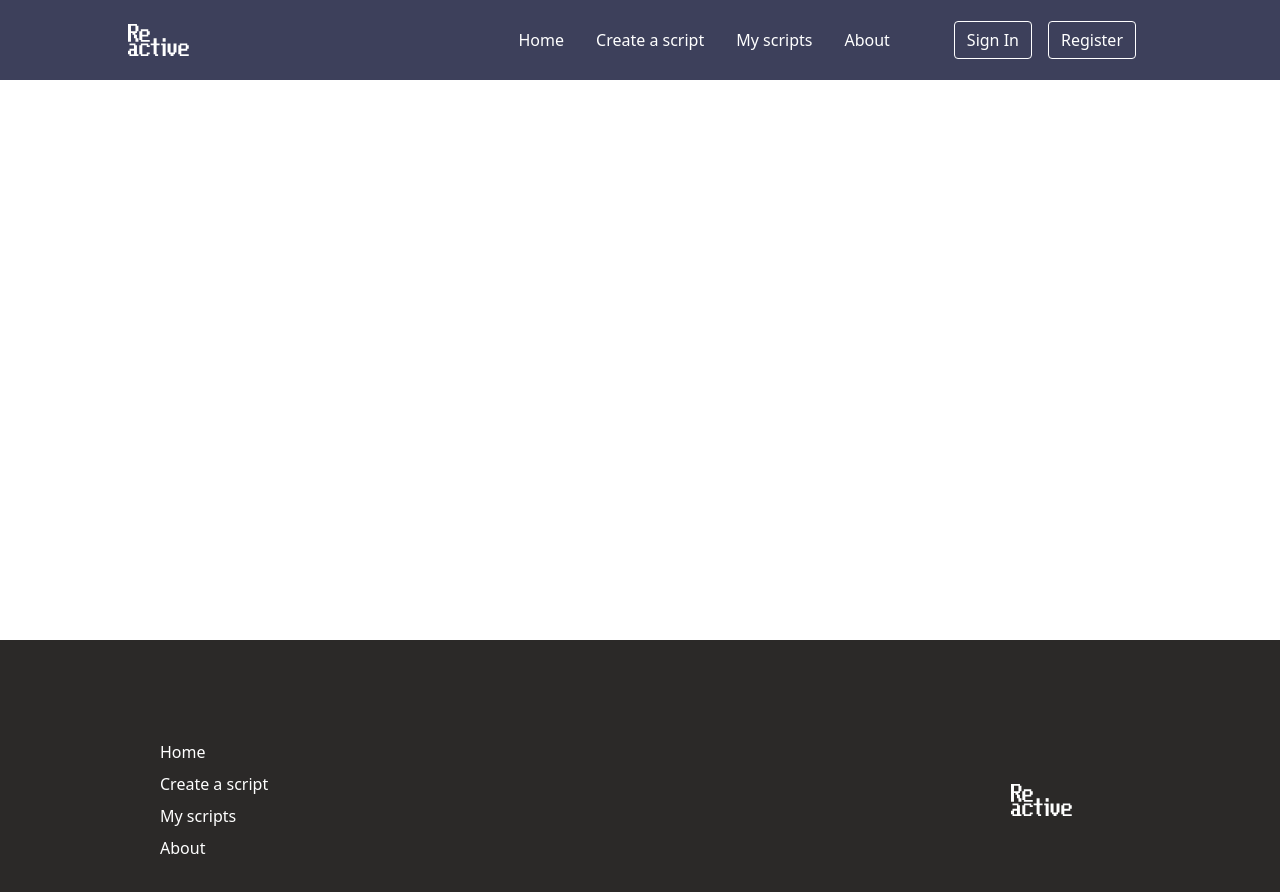
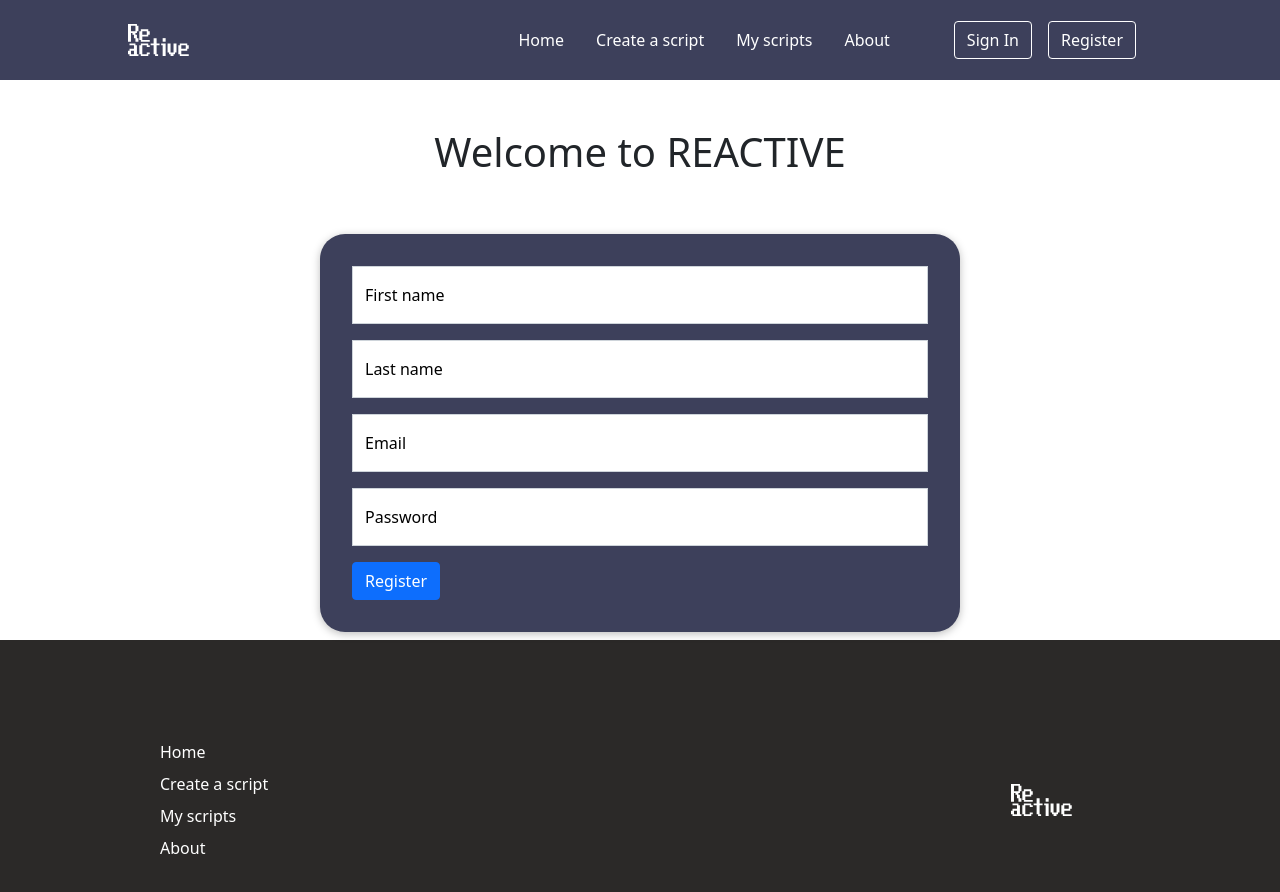
Before and after one commit to emkah4/reactive-web-app, a React (Create React App) app in the folder src/app/: page /register in a window 1280 px wide. Shown: the top 892 px of the page. Built offline with nearby package versions, Linux system fonts and the light colour scheme; no server answers.

Commit message:
fixes-before-deploy

```diff
--- a/src/app/src/App.js
+++ b/src/app/src/App.js
@@ -45,11 +45,9 @@ function App() {
 
   const logoutHandler = async () => {
     try {
-      console.log("at least trying");
       const response = await axiosPrivate.delete(`/users/logout_user`, {
         signal: controller.signal,
       });
-      console.log(response);
       setIsLoggedIn(false);
       setAuth(null);
       localStorage.clear();
@@ -63,7 +61,6 @@ function App() {
     if (!isLoggedIn) {
       try {
         const response = await refresh();
-        console.log(`response ==== ${response}`);
         if (response) {
           const accessToken = response;
           setAuth(accessToken);
@@ -82,13 +79,16 @@ function App() {
         <ProjectProvider>
           <EventIDProvider>
             <Routes>
-              <Route path="/create_a_script" element={<BuildScreen />} />
+              <Route
+                path="/create_a_script"
+                element={<BuildScreen isLoggedIn={isLoggedIn} />}
+              />
               <Route path="/my_scripts" element={<MyScripts />} />
 
               <Route path="/about" element={<About />} />
               <Route path="/login" element={<Login onLoggingIn={loggedIn} />} />
               <Route path="/home" element={<Home />} />
-              {/* <Route path="/register" element={<Register />} /> */}
+              <Route path="/register" element={<Register />} />
               <Route path="/profile" element={<Profile />} />
             </Routes>
           </EventIDProvider>
--- a/src/app/src/api/axios.js
+++ b/src/app/src/api/axios.js
@@ -1,5 +1,5 @@
 import axios from "axios";
-const BASE_URL = "http://localhost:3500/api";
+const BASE_URL = "http://193.219.91.103:15411/api";
 
 export default axios.create({
   baseURL: BASE_URL,
--- a/src/app/src/components/Auth/Register.js
+++ b/src/app/src/components/Auth/Register.js
@@ -1,155 +1,157 @@
-// import React, { useState, useContext } from "react";
-// import { useNavigate } from "react-router-dom";
-// import { useForm } from "react-hook-form";
+import React, { useState, useContext } from "react";
+import { useNavigate } from "react-router-dom";
+import { useForm } from "react-hook-form";
 
-// // Bootstrap
-// import Form from "react-bootstrap/Form";
-// import FloatingLabel from "react-bootstrap/FloatingLabel";
-// import { Alert, Button } from "react-bootstrap";
+// Bootstrap
+import Form from "react-bootstrap/Form";
+import FloatingLabel from "react-bootstrap/FloatingLabel";
+import { Alert, Button } from "react-bootstrap";
 
-// // Axios
-// import axios from "../../api/axios";
+// Axios
+import axios from "../../api/axios";
 
-// // UI
-// import Card from "../UI/Card";
+// UI
+import Card from "../UI/Card";
 
-// // Styles
-// import styles from "./Register.module.css";
+// Styles
+import styles from "./Register.module.css";
 
-// // Constants
-// const regexEmail =
-//   "/^[a-z0-9][-_.+!#$%&'*/=?^`{|]{0,1}([a-z0-9][-_.+!#$%&'*/=?^`{|]{0,1})*[a-z0-9]@[a-z0-9][-.]{0,1}([a-z][-.]{0,1})*[a-z0-9].[a-z0-9]{1,}([.-]{0,1}[a-z]){0,}[a-z0-9]{0,}$/";
+// Constants
+const regexEmail =
+  "/^[a-z0-9][-_.+!#$%&'*/=?^`{|]{0,1}([a-z0-9][-_.+!#$%&'*/=?^`{|]{0,1})*[a-z0-9]@[a-z0-9][-.]{0,1}([a-z][-.]{0,1})*[a-z0-9].[a-z0-9]{1,}([.-]{0,1}[a-z]){0,}[a-z0-9]{0,}$/";
+const REGISTER_URL = "/users/register_user";
 
-// const Register = () => {
-//   const {
-//     register,
-//     handleSubmit,
-//     watch,
-//     formState: { errors },
-//   } = useForm({
-//     reValidateMode: "onChange",
-//     defaultValues: {
-//       f_name: "",
-//       l_name: "",
-//       email: "",
-//       password: "",
-//     },
-//   });
-//   let navigate = useNavigate();
-//   const name = watch("f_name");
-//   const [loading, setLoading] = useState(false);
-//   const [error, setError] = useState(false);
-//   const [success, setSuccess] = useState(null);
+const Register = () => {
+  const {
+    register,
+    handleSubmit,
+    watch,
+    formState: { errors },
+  } = useForm({
+    reValidateMode: "onChange",
+    defaultValues: {
+      f_name: "",
+      l_name: "",
+      email: "",
+      password: "",
+    },
+  });
+  let navigate = useNavigate();
+  const name = watch("f_name");
+  const [loading, setLoading] = useState(false);
+  const [error, setError] = useState(false);
+  const [success, setSuccess] = useState(null);
 
-//   return (
-//     <div className={styles.main_container}>
-//       <h1 className={styles.title}>Welcome to REACTIVE {name}</h1>
-//       <Alert
-//         key={Math.random()}
-//         variant={success ? "success" : error ? "danger" : ""}
-//         className={styles.form_allert}
-//       >
-//         {success
-//           ? "Succesfully registered"
-//           : error
-//           ? "There has been an error"
-//           : ""}
-//       </Alert>
-//       <Card className={styles.card}>
-//         <Form
-//           className={styles.form}
-//           onSubmit={handleSubmit(async (data) => {
-//             data.email = data.email.toLowerCase();
-//             try {
-//               const responseData = await sendRequest(
-//                 "http://localhost:3500/api/users/register_user",
-//                 "POST",
-//                 JSON.stringify(data)
-//               );
+  return (
+    <div className={styles.main_container}>
+      <h1 className={styles.title}>Welcome to REACTIVE {name}</h1>
+      <Alert
+        key={Math.random()}
+        variant={success ? "success" : error ? "danger" : ""}
+        className={styles.form_allert}
+      >
+        {success
+          ? "Succesfully registered"
+          : error
+          ? "There has been an error"
+          : ""}
+      </Alert>
+      <Card className={styles.card}>
+        <Form
+          className={styles.form}
+          onSubmit={handleSubmit(async (data) => {
+            data.email = data.email.toLowerCase();
+            try {
+              console.log(JSON.stringify(data));
+              const response = await axios.post(
+                REGISTER_URL,
+                JSON.stringify(data)
+              );
+              console.log(response);
 
-//               if (response.status === 200) {
-//                 register.f_name = "";
-//                 register.l_name = "";
-//                 register.email = "";
-//                 register.password = "";
-//                 setSuccess(true);
-//                 setLoading(false);
-//               }
+              if (response.status === 200) {
+                register.f_name = "";
+                register.l_name = "";
+                register.email = "";
+                register.password = "";
+                setSuccess(true);
+                setLoading(false);
+              }
 
-//               // navigate("/about");
-//             } catch (error) {
-//               setError(true);
-//               throw error;
-//             }
-//           })}
-//         >
-//           <Form.Group className="mb-3" controlId="formGroupFname">
-//             <FloatingLabel controlId="floatingFirstname" label="First name">
-//               <Form.Control
-//                 type="f_name"
-//                 placeholder="First Name"
-//                 {...register("f_name", {
-//                   required: "This is a required field",
-//                 })}
-//               />
-//             </FloatingLabel>
-//             <p>{errors.f_name?.message}</p>
-//           </Form.Group>
+              navigate("/about");
+            } catch (error) {
+              setError(true);
+              throw error;
+            }
+          })}
+        >
+          <Form.Group className="mb-3" controlId="formGroupFname">
+            <FloatingLabel controlId="floatingFirstname" label="First name">
+              <Form.Control
+                type="f_name"
+                placeholder="First Name"
+                {...register("f_name", {
+                  required: "This is a required field",
+                })}
+              />
+            </FloatingLabel>
+            <p>{errors.f_name?.message}</p>
+          </Form.Group>
 
-//           <Form.Group className="mb-3" controlId="formGroupLname">
-//             <FloatingLabel controlId="floatingLastname" label="Last name">
-//               <Form.Control
-//                 type="l_name"
-//                 placeholder="Last Name"
-//                 {...register("l_name", {
-//                   required: "This is a required field",
-//                 })}
-//               />
-//               <p>{errors.l_name?.message}</p>
-//             </FloatingLabel>
-//           </Form.Group>
+          <Form.Group className="mb-3" controlId="formGroupLname">
+            <FloatingLabel controlId="floatingLastname" label="Last name">
+              <Form.Control
+                type="l_name"
+                placeholder="Last Name"
+                {...register("l_name", {
+                  required: "This is a required field",
+                })}
+              />
+              <p>{errors.l_name?.message}</p>
+            </FloatingLabel>
+          </Form.Group>
 
-//           <Form.Group className="mb-3" controlId="formGroupEmail">
-//             <FloatingLabel controlId="floatingEmail" label="Email">
-//               <Form.Control
-//                 type="email"
-//                 placeholder="E-mail address"
-//                 {...register("email", {
-//                   required: "This is a required field",
-//                   pattern: { regexEmail },
-//                 })}
-//               />
-//               <p>{errors.email?.message}</p>
-//             </FloatingLabel>
-//           </Form.Group>
+          <Form.Group className="mb-3" controlId="formGroupEmail">
+            <FloatingLabel controlId="floatingEmail" label="Email">
+              <Form.Control
+                type="email"
+                placeholder="E-mail address"
+                {...register("email", {
+                  required: "This is a required field",
+                  pattern: { regexEmail },
+                })}
+              />
+              <p>{errors.email?.message}</p>
+            </FloatingLabel>
+          </Form.Group>
 
-//           <Form.Group className="mb-3" controlId="formGroupPassword">
-//             <FloatingLabel controlId="floatingPassword" label="Password">
-//               <Form.Control
-//                 type="password"
-//                 placeholder="Password"
-//                 {...register("password", {
-//                   required: "This is a required field",
-//                   minLength: {
-//                     value: 7,
-//                     message: "The minimum length of a password is 7",
-//                   },
-//                   maxLength: {
-//                     value: 16,
-//                     message: "The maximum length of a password is 16",
-//                   },
-//                 })}
-//               />
-//               <p>{errors.password?.message}</p>
-//             </FloatingLabel>
-//           </Form.Group>
-//           <Button className={styles.button} type="submit">
-//             Register
-//           </Button>
-//         </Form>
-//       </Card>
-//     </div>
-//   );
-// };
+          <Form.Group className="mb-3" controlId="formGroupPassword">
+            <FloatingLabel controlId="floatingPassword" label="Password">
+              <Form.Control
+                type="password"
+                placeholder="Password"
+                {...register("password", {
+                  required: "This is a required field",
+                  minLength: {
+                    value: 7,
+                    message: "The minimum length of a password is 7",
+                  },
+                  maxLength: {
+                    value: 16,
+                    message: "The maximum length of a password is 16",
+                  },
+                })}
+              />
+              <p>{errors.password?.message}</p>
+            </FloatingLabel>
+          </Form.Group>
+          <Button className={styles.button} type="submit">
+            Register
+          </Button>
+        </Form>
+      </Card>
+    </div>
+  );
+};
 
-// export default Register;
+export default Register;
--- a/src/app/src/components/BuildScreen/BuildScriptInitial/BuildScriptInitial.js
+++ b/src/app/src/components/BuildScreen/BuildScriptInitial/BuildScriptInitial.js
@@ -106,7 +106,7 @@ const BuildScriptInitial = (props) => {
         console.log("Wrong inpyts lol");
       }
 
-      setError(error.response.data.message);
+      setError(error?.response?.data?.message);
       setIsError(true);
       setTimeout(setLoading(false), 1000);
     }
--- a/src/app/src/components/BuildScreen/BuildScriptMain/BuildScriptTools.js
+++ b/src/app/src/components/BuildScreen/BuildScriptMain/BuildScriptTools.js
@@ -19,10 +19,8 @@ const BuildScriptTools = (props) => {
     const fetchPremadeEvents = async () => {
       try {
         const response = await axiosPrivate.get(GET_EVENT_TYPES_URL);
-        console.log(response);
         if (response?.data?.eventTypes.length > 0) {
           setPremadeEvents(response.data.eventTypes);
-          console.log(response.data.eventTypes);
         }
       } catch (error) {
         console.log(error);
--- a/src/app/src/components/BuildScreen/Event/Event.js
+++ b/src/app/src/components/BuildScreen/Event/Event.js
@@ -48,7 +48,7 @@ const Event = (props) => {
             </div>
             <div className={style.status}>
               {/* <EventGroup groups={props.event_data.event_groups}></EventGroup> */}
-              <EventStatus></EventStatus>
+              <EventStatus isEdited={props.isEdited}></EventStatus>
             </div>
           </div>
         )}
--- a/src/app/src/shared/hooks/useRefreshToken.js
+++ b/src/app/src/shared/hooks/useRefreshToken.js
@@ -12,8 +12,6 @@ const useRefreshToken = () => {
       withCredentials: true,
     });
     setAuth((prev) => {
-      console.log(JSON.stringify(prev));
-      console.log(response.data.accessToken);
       return { ...prev, accessToken: response.data.accessToken };
     });
     return response.data.accessToken;
```
Also changed, not shown: src/app/src/components/BuildScreen/BuildScreen.js (+12 -12 lines), src/app/src/components/BuildScreen/BuildScriptMain/BuildScriptWindow.js (+14 -12 lines), src/app/src/components/BuildScreen/BuildScriptMain/EventContainer.js (+8 -8 lines), src/app/src/components/BuildScreen/Event/EventStatus.js (+9 -7 lines), 2 other files (tests, documents, lock files or other folders).
